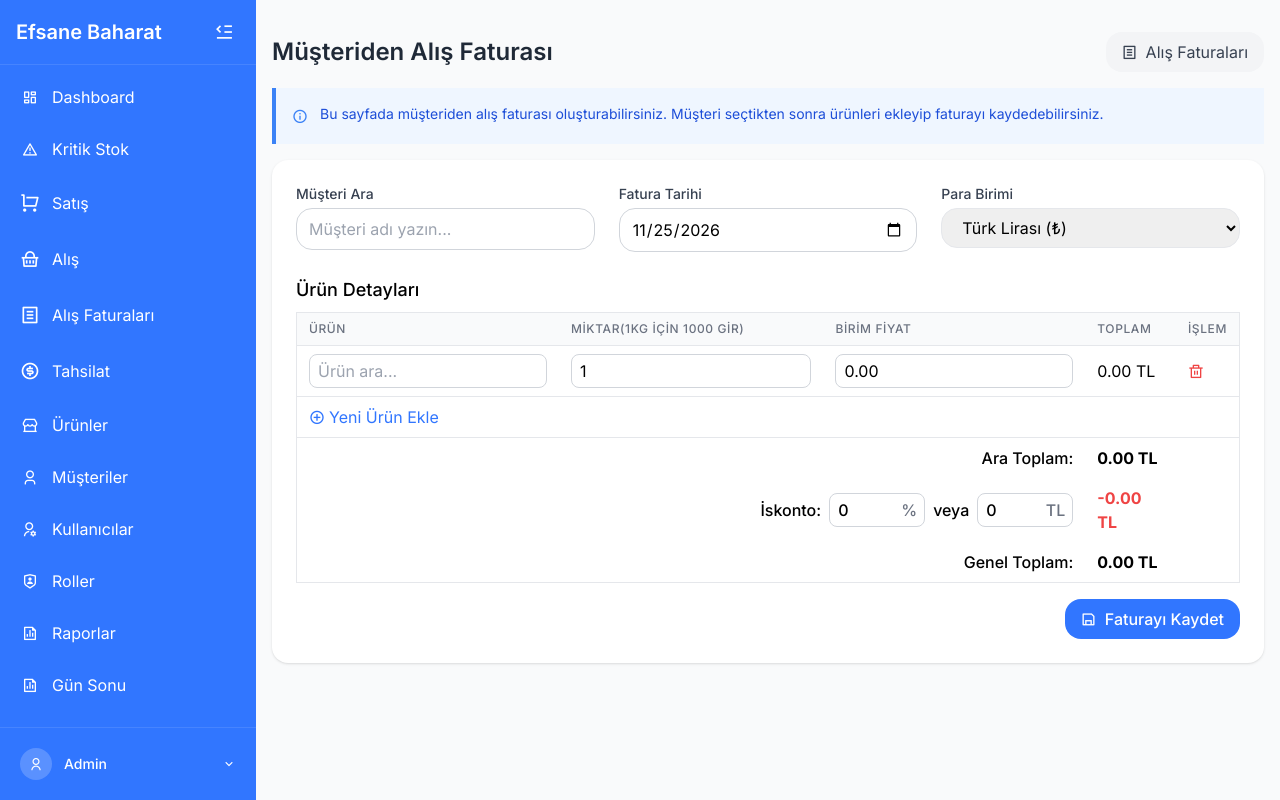
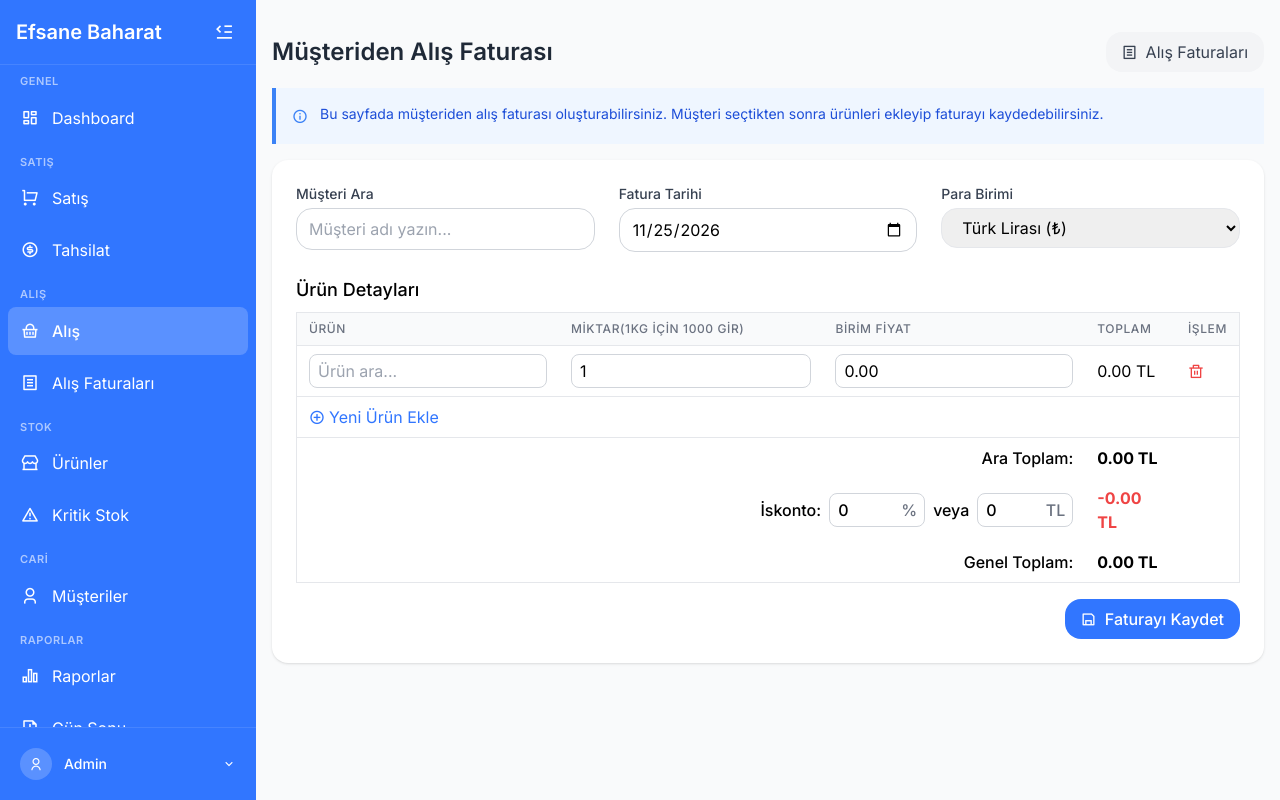
Before and after one commit to Retrosero/efsanebaharat, a PHP site: page /alis.php in a window 1280 px wide. Run offline with PHP 8.4, Linux system fonts and the light colour scheme; the visitor is signed in with stand-in values (Sample User, id 1); data comes from the database, SQL or seed files in the repository; some libraries are stand-ins or nearby versions.

Commit message:
Sol menüyü kategorilere ayır
- Menü öğeleri Genel, Satış, Alış, Stok, Cari, Raporlar, Yönetim başlıkları altında
- Yetkili öğesi olmayan kategori gizlenir; daraltılmış menüde başlık yerine ayraç
- Aktif sayfa vurgulanır; Raporlar bağlantısı '#' yerine raporlar.php
- Menü için entegrasyon testleri

Co-Authored-By: Claude Opus 5.5 <noreply@anthropic.com>

```diff
--- a/includes/header.php
+++ b/includes/header.php
@@ -225,6 +225,11 @@ if (!in_array($current_page, $exempt_pages)) {
       display: none;
     }
 
+    /* Menü daraltıldığında kategori başlıkları yerine ince ayraç göster */
+    #sideNav.collapsed .menu-ayrac {
+      display: block;
+    }
+
     /* Menü collapsed olduğunda genişliği küçült */
     #sideNav.collapsed {
       width: 4rem !important;
@@ -396,116 +401,68 @@ if (!in_array($current_page, $exempt_pages)) {
 
     <div class="flex-1 overflow-y-auto">
       <div class="p-2">
-        <!-- Menü Linkleri -->
-        <?php if (sayfaErisimKontrol($pdo, 'index.php')): ?>
-        <a href="index.php" class="tooltip flex items-center space-x-3 p-3 rounded hover:bg-white/10 mb-1" data-tooltip="Dashboard">
-          <div class="w-5 h-5 flex items-center justify-center">
-            <i class="ri-dashboard-line"></i>
-          </div>
-          <span class="nav-text">Dashboard</span>
-        </a>
-        <a href="urunler.php?kritik=1" class="tooltip flex items-center space-x-3 p-3 rounded hover:bg-white/10 mb-1" data-tooltip="Kritik Stok">
-          <div class="w-5 h-5 flex items-center justify-center">
-            <i class="ri-alert-line"></i>
-          </div>
-          <span class="nav-text">Kritik Stok</span>
-        </a>
-        <?php endif; ?>
+        <!-- Menü Linkleri (kategorili) -->
+        <?php
+        // 'yetki' => erişim kontrolünün yapıldığı sayfa, 'aktif' => vurgulanacak sayfa(lar)
+        $menuKategorileri = [
+            'Genel' => [
+                ['url' => 'index.php', 'ad' => 'Dashboard', 'ikon' => 'ri-dashboard-line', 'yetki' => 'index.php'],
+            ],
+            'Satış' => [
+                ['url' => 'satis.php', 'ad' => 'Satış', 'ikon' => 'ri-shopping-cart-line', 'yetki' => 'satis.php'],
+                ['url' => 'tahsilat.php', 'ad' => 'Tahsilat', 'ikon' => 'ri-money-dollar-circle-line', 'yetki' => 'tahsilat.php'],
+            ],
+            'Alış' => [
+                ['url' => 'alis.php', 'ad' => 'Alış', 'ikon' => 'ri-shopping-basket-line', 'yetki' => 'alis.php'],
+                ['url' => 'alis_faturalari.php', 'ad' => 'Alış Faturaları', 'ikon' => 'ri-file-list-line', 'yetki' => 'alis_faturalari.php'],
+            ],
+            'Stok' => [
+                ['url' => 'urunler.php', 'ad' => 'Ürünler', 'ikon' => 'ri-store-2-line', 'yetki' => 'urunler.php'],
+                ['url' => 'urunler.php?kritik=1', 'ad' => 'Kritik Stok', 'ikon' => 'ri-alert-line', 'yetki' => 'index.php'],
+            ],
+            'Cari' => [
+                ['url' => 'musteriler.php', 'ad' => 'Müşteriler', 'ikon' => 'ri-user-3-line', 'yetki' => 'musteriler.php'],
+            ],
+            'Raporlar' => [
+                ['url' => 'raporlar.php', 'ad' => 'Raporlar', 'ikon' => 'ri-bar-chart-2-line', 'yetki' => 'raporlar.php'],
+                ['url' => 'gunsonu.php', 'ad' => 'Gün Sonu', 'ikon' => 'ri-file-chart-line', 'yetki' => 'gunsonu.php'],
+            ],
+            'Yönetim' => [
+                ['url' => 'kullanicilar.php', 'ad' => 'Kullanıcılar', 'ikon' => 'ri-user-settings-line', 'yetki' => 'kullanicilar.php'],
+                ['url' => 'roller.php', 'ad' => 'Roller', 'ikon' => 'ri-shield-user-line', 'yetki' => 'roller.php'],
+                ['url' => 'ayarlar.php', 'ad' => 'Ayarlar', 'ikon' => 'ri-settings-line', 'yetki' => 'ayarlar.php'],
+            ],
+        ];
 
-        <?php if (sayfaErisimKontrol($pdo, 'satis.php')): ?>
-        <a href="satis.php" class="tooltip flex items-center space-x-3 p-3 rounded hover:bg-white/10 mb-1" data-tooltip="Satış">
-          <i class="ri-shopping-cart-line text-xl"></i>
-          <span class="nav-text">Satış</span>
-        </a>
-        <?php endif; ?>
+        $menuAktifSayfa = basename($_SERVER['SCRIPT_NAME'] ?? '');
+        $menuKritik = isset($_GET['kritik']) && $_GET['kritik'] == '1';
+        $menuIlkKategori = true;
 
-        <?php if (sayfaErisimKontrol($pdo, 'alis.php')): ?>
-        <a href="alis.php" class="tooltip flex items-center space-x-3 p-3 rounded hover:bg-white/10 mb-1" data-tooltip="Alış">
-          <i class="ri-shopping-basket-line text-xl"></i>
-          <span class="nav-text">Alış</span>
-        </a>
-        <?php endif; ?>
-
-        <?php if (sayfaErisimKontrol($pdo, 'alis_faturalari.php')): ?>
-        <a href="alis_faturalari.php" class="tooltip flex items-center space-x-3 p-3 rounded hover:bg-white/10 mb-1" data-tooltip="Alış Faturaları">
-          <i class="ri-file-list-line text-xl"></i>
-          <span class="nav-text">Alış Faturaları</span>
-        </a>
-        <?php endif; ?>
-
-        <?php if (sayfaErisimKontrol($pdo, 'tahsilat.php')): ?>
-        <a href="tahsilat.php" class="tooltip flex items-center space-x-3 p-3 rounded hover:bg-white/10 mb-1" data-tooltip="Tahsilat">
-          <i class="ri-money-dollar-circle-line text-xl"></i>
-          <span class="nav-text">Tahsilat</span>
-        </a>
-        <?php endif; ?>
-
-
-
-        <?php if (sayfaErisimKontrol($pdo, 'urunler.php')): ?>
-        <a href="urunler.php" class="tooltip flex items-center space-x-3 p-3 rounded hover:bg-white/10 mb-1" data-tooltip="Ürünler">
-          <div class="w-5 h-5 flex items-center justify-center">
-            <i class="ri-store-2-line"></i>
-          </div>
-          <span class="nav-text">Ürünler</span>
-        </a>
-        <?php endif; ?>
-
-        <?php if (sayfaErisimKontrol($pdo, 'musteriler.php')): ?>
-        <a href="musteriler.php" class="tooltip flex items-center space-x-3 p-3 rounded hover:bg-white/10 mb-1" data-tooltip="Müşteriler">
-          <div class="w-5 h-5 flex items-center justify-center">
-            <i class="ri-user-3-line"></i>
-          </div>
-          <span class="nav-text">Müşteriler</span>
-        </a>
-        <?php endif; ?>
-
-
-
-        <?php if (sayfaErisimKontrol($pdo, 'kullanicilar.php')): ?>
-        <a href="kullanicilar.php" class="tooltip flex items-center space-x-3 p-3 rounded hover:bg-white/10 mb-1" data-tooltip="Kullanıcılar">
-          <div class="w-5 h-5 flex items-center justify-center">
-            <i class="ri-user-settings-line"></i>
-          </div>
-          <span class="nav-text">Kullanıcılar</span>
-        </a>
-        <?php endif; ?>
-
-        <?php if (sayfaErisimKontrol($pdo, 'roller.php')): ?>
-        <a href="roller.php" class="tooltip flex items-center space-x-3 p-3 rounded hover:bg-white/10 mb-1" data-tooltip="Roller">
-          <div class="w-5 h-5 flex items-center justify-center">
-            <i class="ri-shield-user-line"></i>
-          </div>
-          <span class="nav-text">Roller</span>
-        </a>
-        <?php endif; ?>
-
-        <?php if (sayfaErisimKontrol($pdo, 'raporlar.php')): ?>
-        <a href="#" class="tooltip flex items-center space-x-3 p-3 rounded hover:bg-white/10 mb-1" data-tooltip="Raporlar">
-          <div class="w-5 h-5 flex items-center justify-center">
-            <i class="ri-file-chart-line"></i>
-          </div>
-          <span class="nav-text">Raporlar</span>
-        </a>
-        <?php endif; ?>
-
-        <?php if (sayfaErisimKontrol($pdo, 'gunsonu.php')): ?>
-        <a href="gunsonu.php" class="tooltip flex items-center space-x-3 p-3 rounded hover:bg-white/10 mb-1" data-tooltip="Gün Sonu">
-          <div class="w-5 h-5 flex items-center justify-center">
-            <i class="ri-file-chart-line"></i>
-          </div>
-          <span class="nav-text">Gün Sonu</span>
-        </a>
-        <?php endif; ?>
-
-        <?php if (sayfaErisimKontrol($pdo, 'ayarlar.php')): ?>
-        <a href="ayarlar.php" class="tooltip flex items-center space-x-3 p-3 rounded hover:bg-white/10 mb-1" data-tooltip="Ayarlar">
-          <div class="w-5 h-5 flex items-center justify-center">
-            <i class="ri-settings-line"></i>
-          </div>
-          <span class="nav-text">Ayarlar</span>
-        </a>
-        <?php endif; ?>
+        foreach ($menuKategorileri as $kategoriAdi => $ogeler):
+            $gorunurOgeler = array_filter($ogeler, fn($o) => sayfaErisimKontrol($pdo, $o['yetki']));
+            if (!$gorunurOgeler) {
+                continue; // yetkili öğesi olmayan kategoriyi tamamen gizle
+            }
+        ?>
+        <div class="menu-kategori<?= $menuIlkKategori ? '' : ' mt-3' ?>">
+          <div class="nav-text px-3 pb-1 text-[11px] font-semibold uppercase tracking-wider text-white/60"><?= htmlspecialchars($kategoriAdi) ?></div>
+          <?php if (!$menuIlkKategori): ?><div class="menu-ayrac hidden border-t border-white/10 mx-2 mb-2"></div><?php endif; ?>
+          <?php foreach ($gorunurOgeler as $oge):
+              $ogeSayfa = strtok($oge['url'], '?');
+              $ogeKritik = strpos($oge['url'], 'kritik=1') !== false;
+              $aktif = $menuAktifSayfa === $ogeSayfa && $ogeKritik === ($ogeSayfa === 'urunler.php' && $menuKritik);
+          ?>
+          <a href="<?= htmlspecialchars($oge['url']) ?>"
+             class="tooltip flex items-center space-x-3 p-3 rounded mb-1 <?= $aktif ? 'bg-white/20 font-medium' : 'hover:bg-white/10' ?>"
+             data-tooltip="<?= htmlspecialchars($oge['ad']) ?>"<?= $aktif ? ' aria-current="page"' : '' ?>>
+            <div class="w-5 h-5 flex items-center justify-center">
+              <i class="<?= $oge['ikon'] ?> text-lg"></i>
+            </div>
+            <span class="nav-text"><?= htmlspecialchars($oge['ad']) ?></span>
+          </a>
+          <?php endforeach; ?>
+        </div>
+        <?php $menuIlkKategori = false; endforeach; ?>
       </div>
     </div>
 
```
Also changed, not shown: tests/Integration/ModulSayfalariTest.php (+35 -0 lines).
